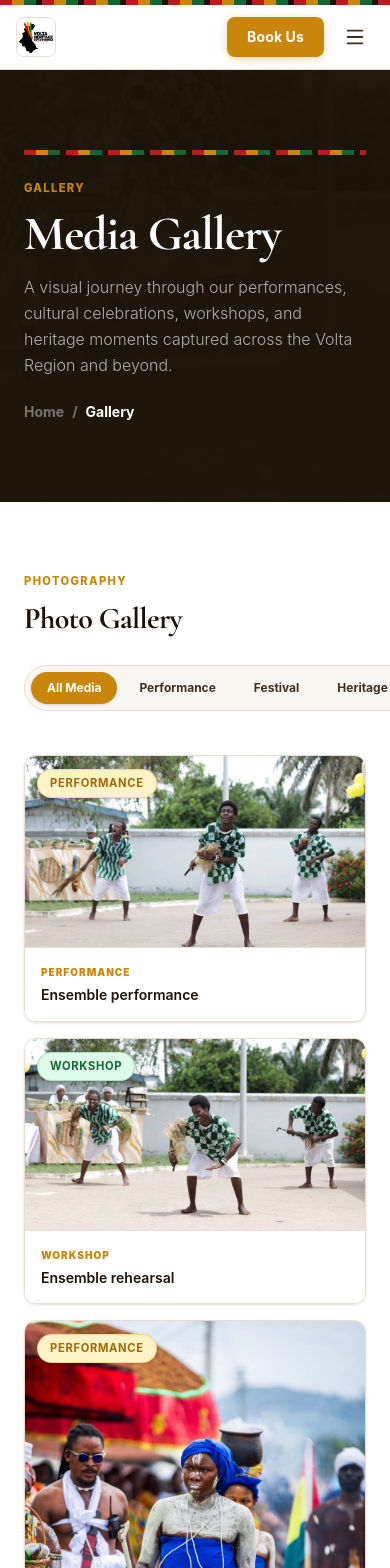
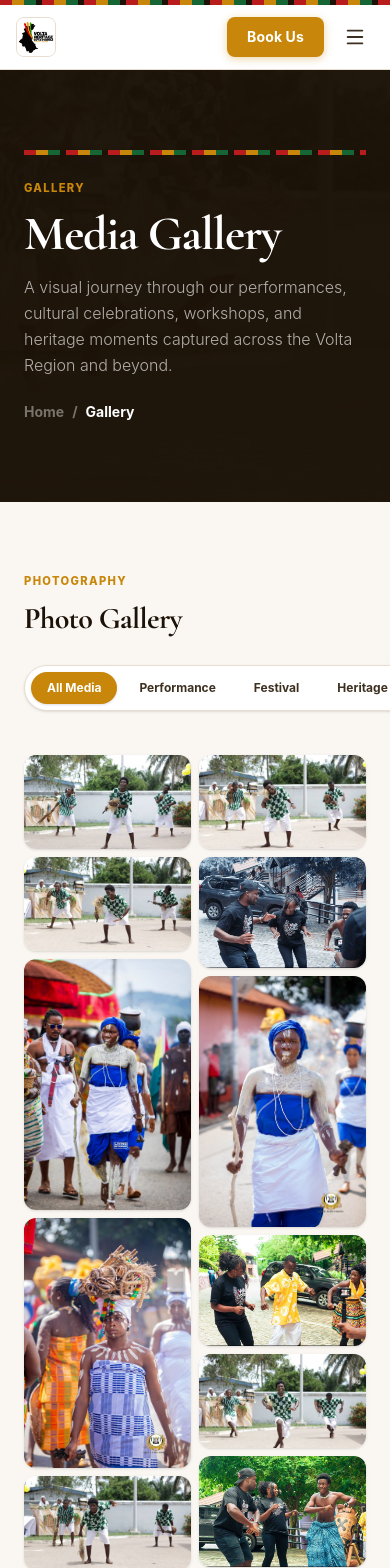
Before and after one commit to KlawZout2423/voltaheritage, a Next.js app: page /gallery in a window 390 px wide. Shown: the top 1568 px of the page. Built offline with nearby package versions, Linux system fonts and the light colour scheme.

Commit message:
gallery: Pinterest-style masonry layout without badges and with premium hover overlays

```diff
--- a/src/app/gallery/GalleryContent.tsx
+++ b/src/app/gallery/GalleryContent.tsx
@@ -61,7 +61,7 @@ export default function GalleryContent({ photos, videos }: GalleryContentProps)
   return (
     <>
       {/* ── Photo Section with Filters ── */}
-      <section className="py-16 bg-white border-b border-[var(--color-border)]">
+      <section className="py-16 bg-[var(--color-bg-secondary)] border-b border-[var(--color-border)]">
         <div className="mx-auto max-w-7xl px-6">
           <div className="flex flex-col md:flex-row md:items-end justify-between gap-6 mb-10">
             <div>
@@ -73,7 +73,7 @@ export default function GalleryContent({ photos, videos }: GalleryContentProps)
 
             {/* Premium Category Filter Tabs */}
             <div className="flex overflow-x-auto no-scrollbar -mx-6 px-6 md:mx-0 md:px-0 py-1 gap-1.5 shrink-0">
-              <div className="flex gap-1.5 bg-[var(--color-bg-secondary)] p-1.5 rounded-full border border-[var(--color-border)] whitespace-nowrap">
+              <div className="flex gap-1.5 bg-white p-1.5 rounded-full border border-[var(--color-border)] whitespace-nowrap shadow-sm">
                 {categories.map((cat) => {
                   const isActive = activeCategory === cat;
                   return (
@@ -81,7 +81,7 @@ export default function GalleryContent({ photos, videos }: GalleryContentProps)
                       key={cat}
                       onClick={() => {
                         setActiveCategory(cat);
-                        setActivePhotoIndex(null); // Reset lightbox selection on category filter
+                        setActivePhotoIndex(null);
                       }}
                       className={`relative px-4 py-2 text-xs font-bold rounded-full capitalize transition-colors cursor-pointer select-none ${
                         isActive
@@ -104,59 +104,38 @@ export default function GalleryContent({ photos, videos }: GalleryContentProps)
             </div>
           </div>
 
-          {/* Masonry Image Grid */}
+          {/* ── True Pinterest-style Masonry — images keep their natural height ── */}
           <motion.div
             layout
-            className="columns-1 sm:columns-2 lg:columns-3 xl:columns-4 gap-4"
+            className="columns-2 sm:columns-3 lg:columns-4 xl:columns-5 gap-2"
           >
             <AnimatePresence mode="popLayout">
               {filteredPhotos.map((photo, i) => (
                 <motion.div
                   layout
-                  initial={{ opacity: 0, scale: 0.9, y: 15 }}
-                  animate={{ opacity: 1, scale: 1, y: 0 }}
-                  exit={{ opacity: 0, scale: 0.9, y: 10 }}
-                  transition={{ duration: 0.45, ease: [0.16, 1, 0.3, 1] }}
+                  initial={{ opacity: 0, scale: 0.94 }}
+                  animate={{ opacity: 1, scale: 1 }}
+                  exit={{ opacity: 0, scale: 0.94 }}
+                  transition={{ duration: 0.35, ease: [0.16, 1, 0.3, 1] }}
                   key={photo.src}
-                  className="gallery-item break-inside-avoid relative group rounded-xl overflow-hidden border border-[var(--color-border)] shadow-sm hover:shadow-lg transition-all duration-300 mb-4"
-                >
-                  <div
-                    className="relative overflow-hidden cursor-pointer"
+                  className="break-inside-avoid mb-2 relative group rounded-xl overflow-hidden cursor-pointer shadow-sm hover:shadow-xl transition-shadow duration-300"
                   onClick={() => setActivePhotoIndex(i)}
                 >
+                  {/* Image — renders at its natural aspect ratio */}
                   <Image
                     src={photo.src}
                     alt={photo.caption}
                     width={600}
-                      height={450}
-                      className="w-full h-auto block transform group-hover:scale-105 transition-transform duration-500 ease-out"
+                    height={800}
+                    className="w-full h-auto block transition-transform duration-500 ease-out group-hover:scale-[1.04]"
                   />
 
-                    {/* Category badge */}
-                    <div className="absolute top-3 left-3 z-10">
-                      <span className={`badge ${categoryColors[photo.category] ?? "badge-gold"} shadow-sm`}>
+                  {/* Elegant bottom gradient & text info fading in on hover */}
+                  <div className="absolute inset-x-0 bottom-0 px-3 pb-4 pt-12 bg-gradient-to-t from-black/90 via-black/40 to-transparent opacity-0 group-hover:opacity-100 transition-opacity duration-300 pointer-events-none flex flex-col justify-end">
+                    <span className="text-[var(--color-heritage-gold)] text-[8px] font-black uppercase tracking-widest mb-1 translate-y-2 group-hover:translate-y-0 transition-transform duration-300 delay-50">
                       {photo.category}
                     </span>
-                    </div>
-
-                    {/* Gradient & Glassmorphism Text Slide-up Overlay - DESKTOP ONLY */}
-                    <div className="absolute inset-0 bg-black/20 opacity-0 md:group-hover:opacity-100 transition-opacity duration-300 hidden md:block" />
-                    <div className="absolute bottom-0 left-0 right-0 p-4 bg-gradient-to-t from-black/90 via-black/50 to-transparent translate-y-3 md:group-hover:translate-y-0 opacity-0 md:group-hover:opacity-100 transition-all duration-350 ease-out pointer-events-none z-10 hidden md:block">
-                      <p className="text-[10px] font-black tracking-widest uppercase text-[var(--color-heritage-gold)] mb-1">
-                        {photo.category}
-                      </p>
-                      <p className="text-white text-xs font-semibold leading-snug">
-                        {photo.caption}
-                      </p>
-                    </div>
-                  </div>
-
-                  {/* Clean Mobile Caption & Category Info (Visible only on mobile/touch screens) */}
-                  <div className="p-4 bg-white border-t border-[var(--color-border)] md:hidden">
-                    <p className="text-[10px] font-black tracking-widest uppercase text-[var(--color-heritage-gold)] mb-1">
-                      {photo.category}
-                    </p>
-                    <p className="text-[var(--color-text-primary)] text-sm font-semibold leading-snug">
+                    <p className="text-white text-[10px] font-semibold leading-snug line-clamp-2 translate-y-2 group-hover:translate-y-0 transition-transform duration-300">
                       {photo.caption}
                     </p>
                   </div>
@@ -295,7 +274,7 @@ export default function GalleryContent({ photos, videos }: GalleryContentProps)
               transition={{ delay: 0.1, duration: 0.3 }}
               className="text-center mt-6 px-4 max-w-xl z-10"
             >
-              <span className={`badge ${categoryColors[filteredPhotos[activePhotoIndex].category] ?? "badge-gold"} mb-2 shadow-sm`}>
+              <span className="text-[var(--color-heritage-gold)] text-xs font-black uppercase tracking-widest mb-2 block font-sans">
                 {filteredPhotos[activePhotoIndex].category}
               </span>
               <p className="text-white text-base font-semibold leading-relaxed">
```
Lines whose indentation alone changed are shown as unchanged.
